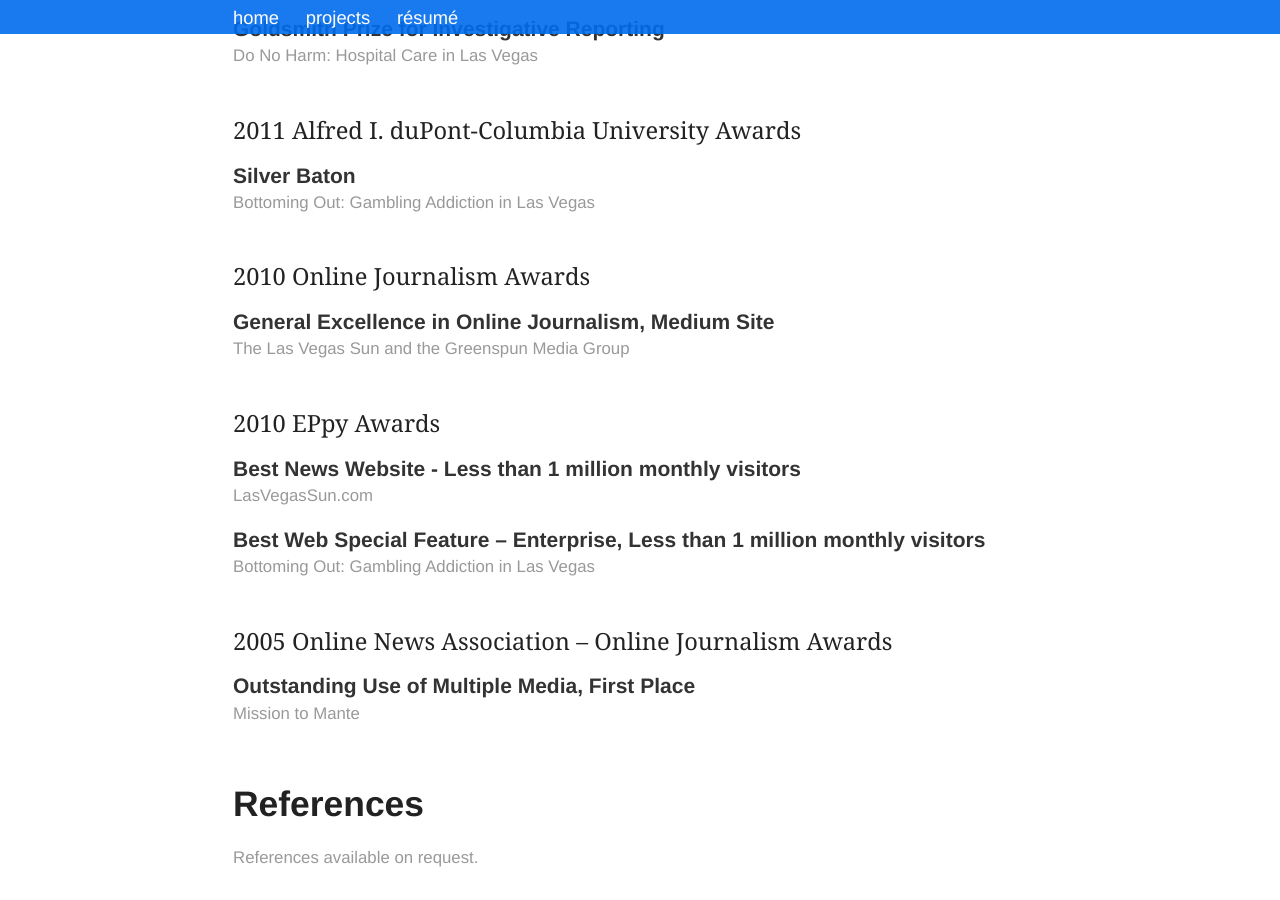
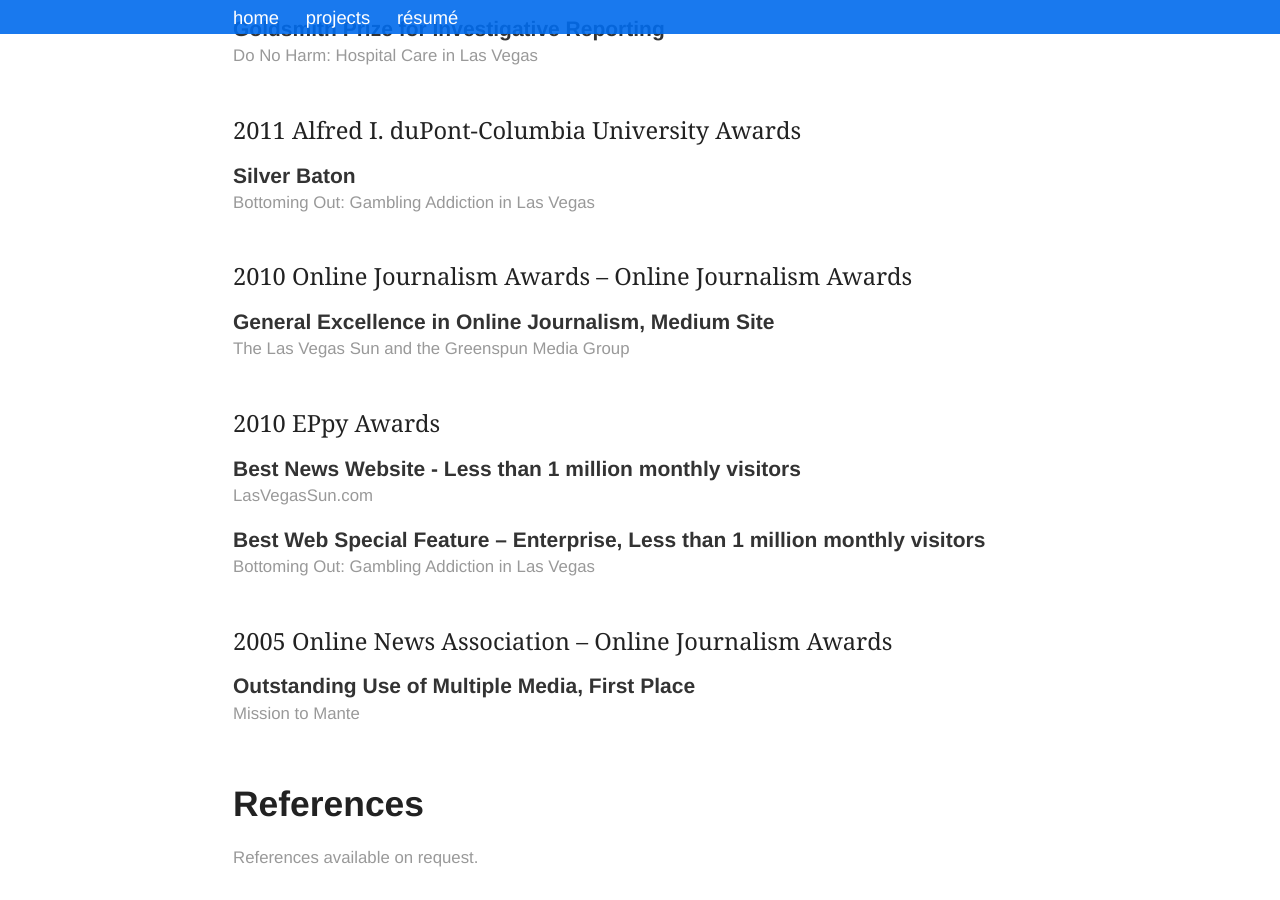
Before and after one commit to dannydb/dannydb.github.io, a Jekyll site: the page built from index.md, in a window 1280 px wide and 900 px high, scrolled down 6805 px. Built offline with Jekyll 4.4.1, drawn with Linux system fonts in a browser that asks for light colours.

Commit message:
awards copy tweaks

```diff
--- a/index.md
+++ b/index.md
@@ -168,7 +168,7 @@ _Do No Harm: Hospital Care in Las Vegas_
 **Silver Baton**
 _Bottoming Out: Gambling Addiction in Las Vegas_
 
-### 2010 Online Journalism Awards
+### 2010 Online Journalism Awards – Online Journalism Awards
 
 **General Excellence in Online Journalism, Medium Site**
 _The Las Vegas Sun and the Greenspun Media Group_
```
